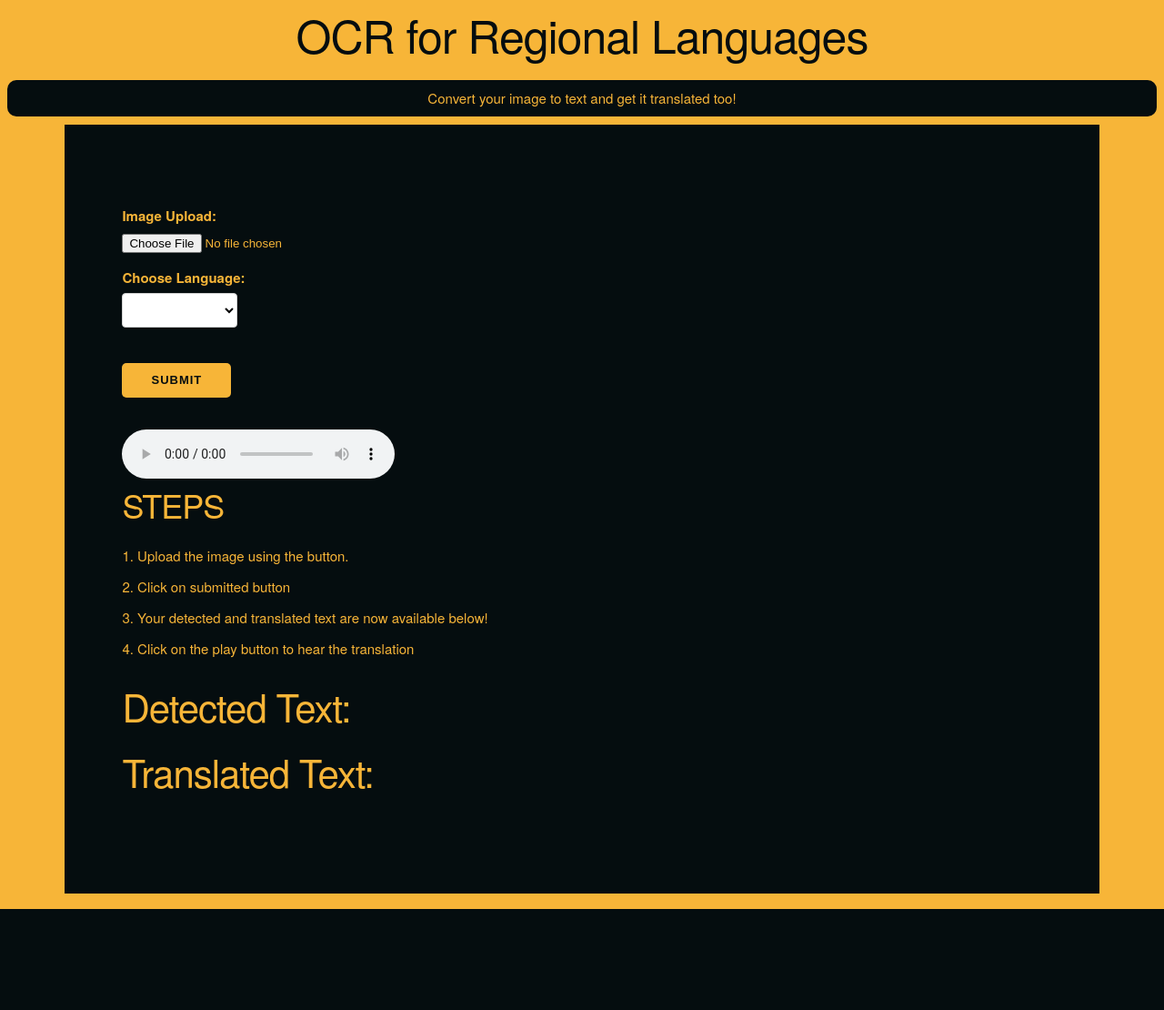
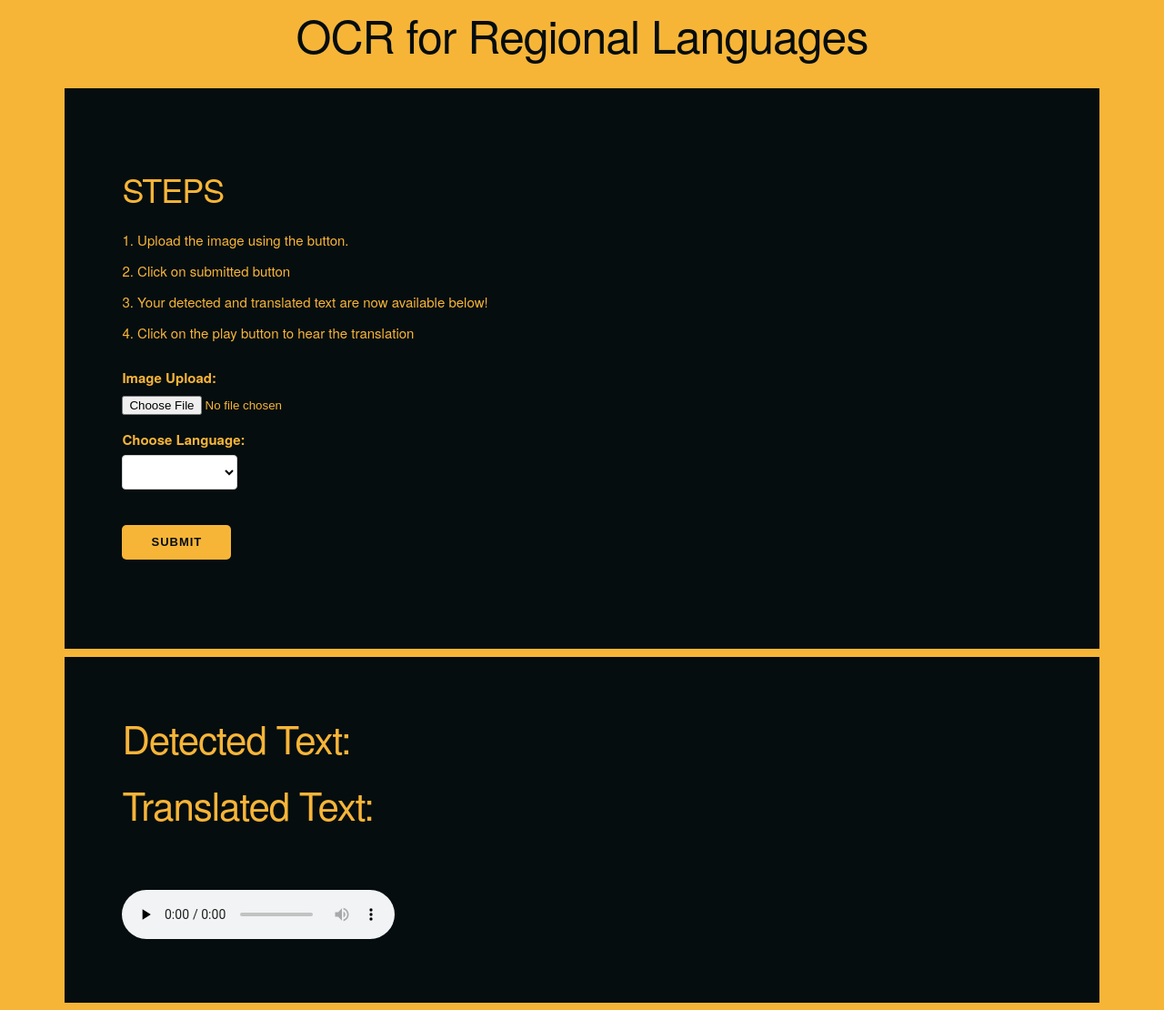
Before and after one commit to melita-celia/ocr-for-regional-languages, a Django app: page / in a window 1280 px wide. Shown: the whole page at 91% size. Before the commit the page ends 999 px from the top, so only its background shows below. Run offline with Django 3.2, Linux system fonts and the light colour scheme.

Commit message:
Update formpage.html

```diff
--- a/OCRWebApp/OCR/templates/formpage.html
+++ b/OCRWebApp/OCR/templates/formpage.html
@@ -1,5 +1,6 @@
 <!DOCTYPE html>
 {% load static %}
+
 <html lang="en">
 
 <head>
@@ -15,13 +16,22 @@
     <h1>
         OCR for Regional Languages
     </h1>
-    <header>
+    <!--<header>
         Convert your image to text and get it translated too!
-    </header>
+    </header>-->
         <div class="form-container">
                 <p style="color: red;">{{message}}</p>
                 <form method="POST" enctype=multipart/form-data>
                     {% csrf_token %}
+                    <aside>
+                        <h3>STEPS</h3>
+                        <ol>
+                            <li>Upload the image using the button.</li>
+                            <li>Click on submitted button</li>
+                            <li>Your detected and translated text are now available below!</li>
+                            <li>Click on the play button to hear the translation</li>
+                        </ol>
+                    </aside>
                     <label> Image Upload:</label>
                     <input type="file" class="form-control" id="image" name="image" />
                     <!--<input type="textbox" class="form-control" id="lang" name="lang"/>-->
@@ -47,17 +57,9 @@
                     <!--<input type="submit" value="Submit">-->
                     <button id="ocr" class="button-primary" type="submit">Submit</button>
                 </form>
-                <audio src="{{obj}}" controls></audio>
+            </div>
+            <div class="rightsidebar">
                 <!--<span>{{audiotts}}><embed src="trans.mp3" height="100" width="500"></span>-->
-                <aside>
-                <h3>STEPS</h3>
-                <ol>
-                    <li>Upload the image using the button.</li>
-                    <li>Click on submitted button</li>
-                    <li>Your detected and translated text are now available below!</li>
-                    <li>Click on the play button to hear the translation</li>
-                </ol>
-                </aside>
                 <label>
                     <h2>Detected Text:</h2>
                 </label>
@@ -65,8 +67,11 @@
                 <label>
                     <h2>Translated Text:</h2>
                 </label>
-                <span class="textarea" role="textbox">{{translated_text}}</span><br>
-        </div>
+                <span class="textarea" role="textbox">{{translated_text}}</span><br><br>
+                <audio controls preload="none">
+                    <source src="{% static '/audio/trans.wav' %}" type="audio/mpeg">
+                </audio>
+            </div>
 </body>
 
 </html>
```
